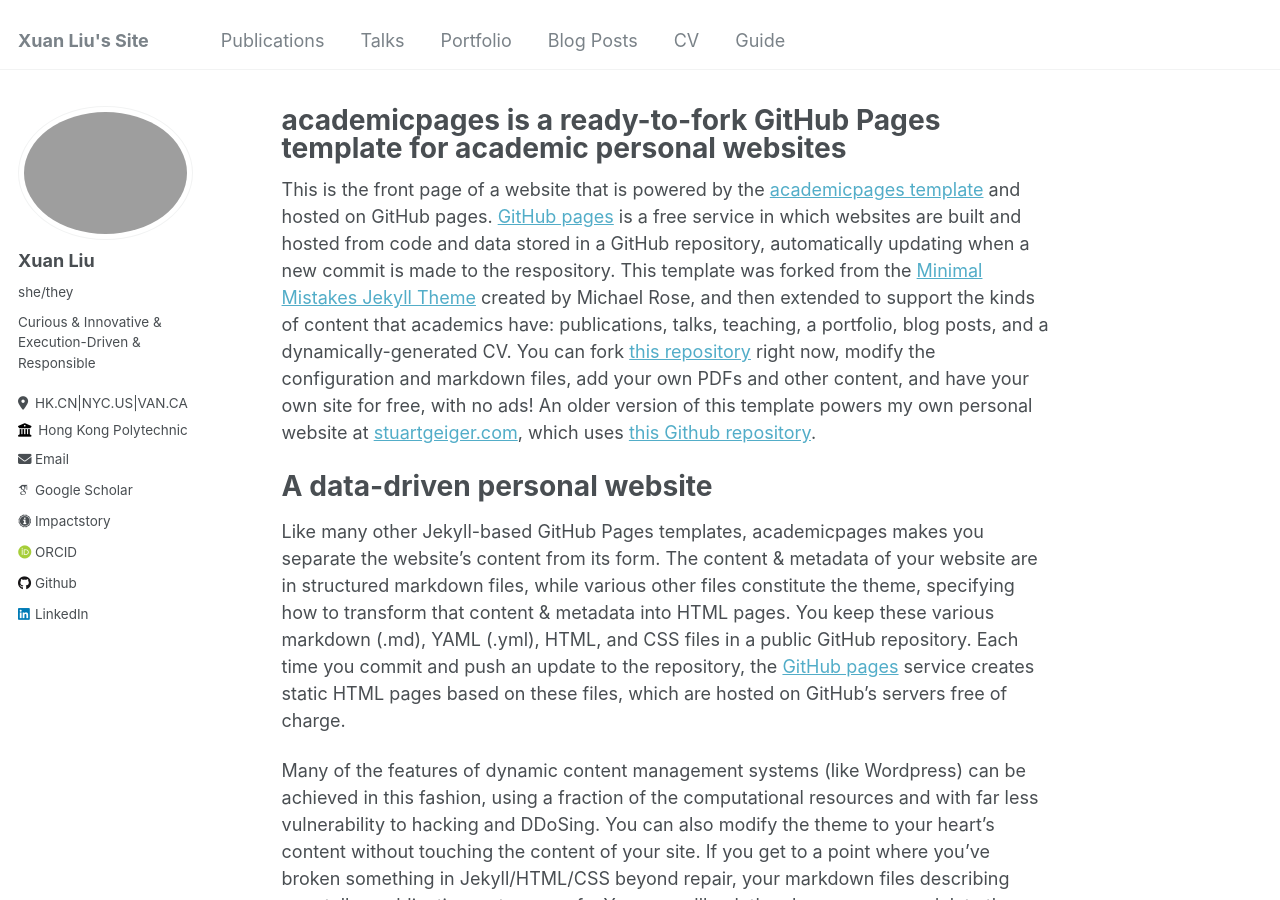
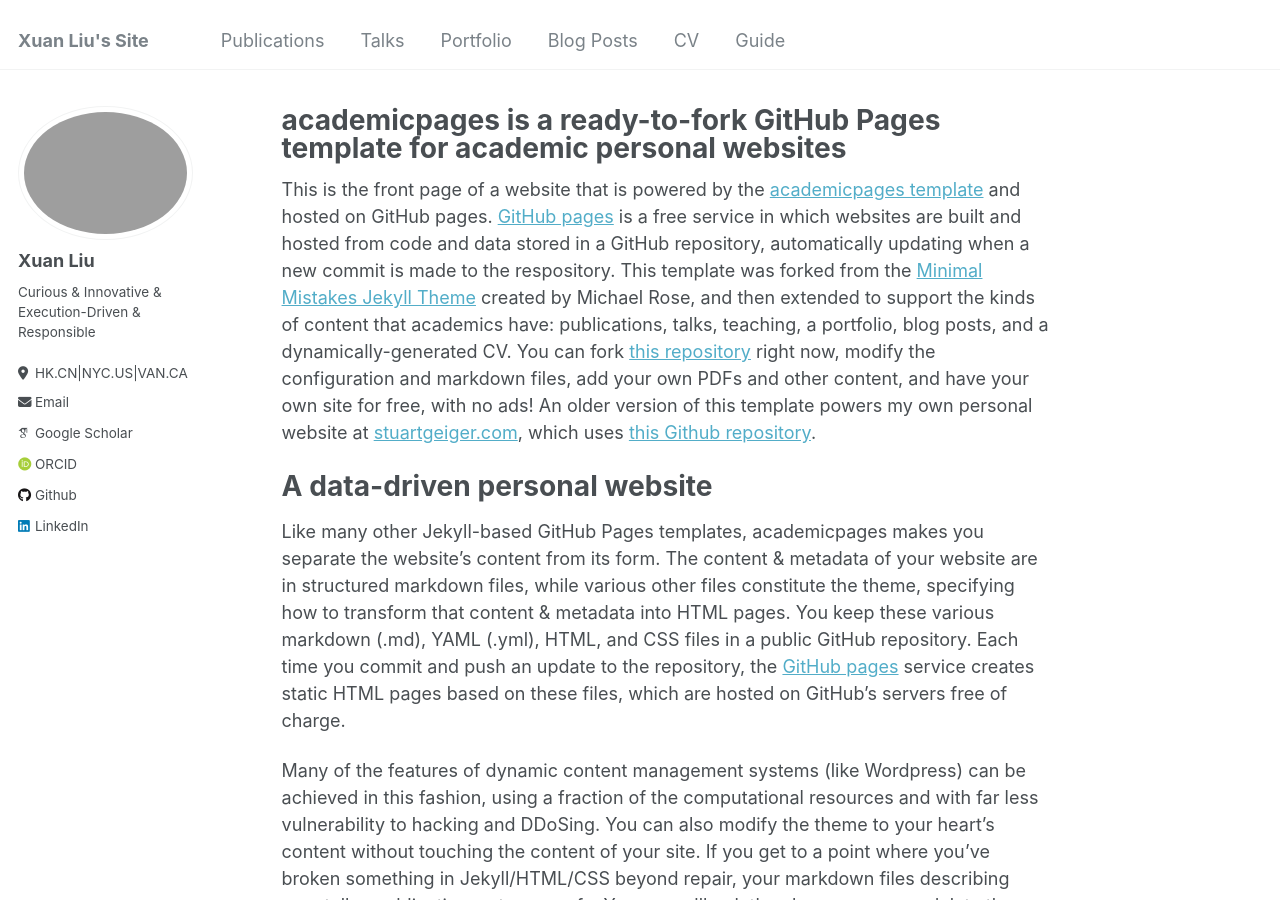
Before and after one commit to XuanL17/XuanL17.github.io, a Jekyll site: the page built from _pages/about.md, in a window 1280 px wide and 900 px high. Built offline with Jekyll 4.4.1, drawn with Linux system fonts in a browser that asks for light colours; some web fonts are replaced.

Commit message:
Update _config.yml

```diff
--- a/_config.yml
+++ b/_config.yml
@@ -23,17 +23,17 @@ author:
   # Biographic information
   avatar           : "profile.png"
   name             : "Xuan Liu"
-  pronouns         : "she/they"
+  pronouns         : #"she/they"
   bio              : "Curious & Innovative & Execution-Driven & Responsible"
   location         : "HK.CN|NYC.US|VAN.CA"
-  employer         : "Hong Kong Polytechnic"
+  employer         : #"Hong Kong Polytechnic"
   uri              : # URL
   email            : "xuan18.liu@connect.polyu.hk"
 
   # Academic websites:
   #arxiv            : # URL - Update with the correct link to your profile
   googlescholar    : "https://scholar.google.com/citations?user=AyzRO-wAAAAJ&hl=zh-CN" #already update
-  impactstory      : "https://www.instagram.com/p/C6VELkGy9f6/?utm_source=ig_web_copy_link&igsh=MzRlODBiNWFlZA%3D%3D"
+  impactstory      : #"https://www.instagram.com/p/C6VELkGy9f6/?utm_source=ig_web_copy_link&igsh=MzRlODBiNWFlZA%3D%3D"
   orcid            : "https://orcid.org/0000-0002-6194-4588"
   #pubmed           : #
   #researchgate     : # URL
```
